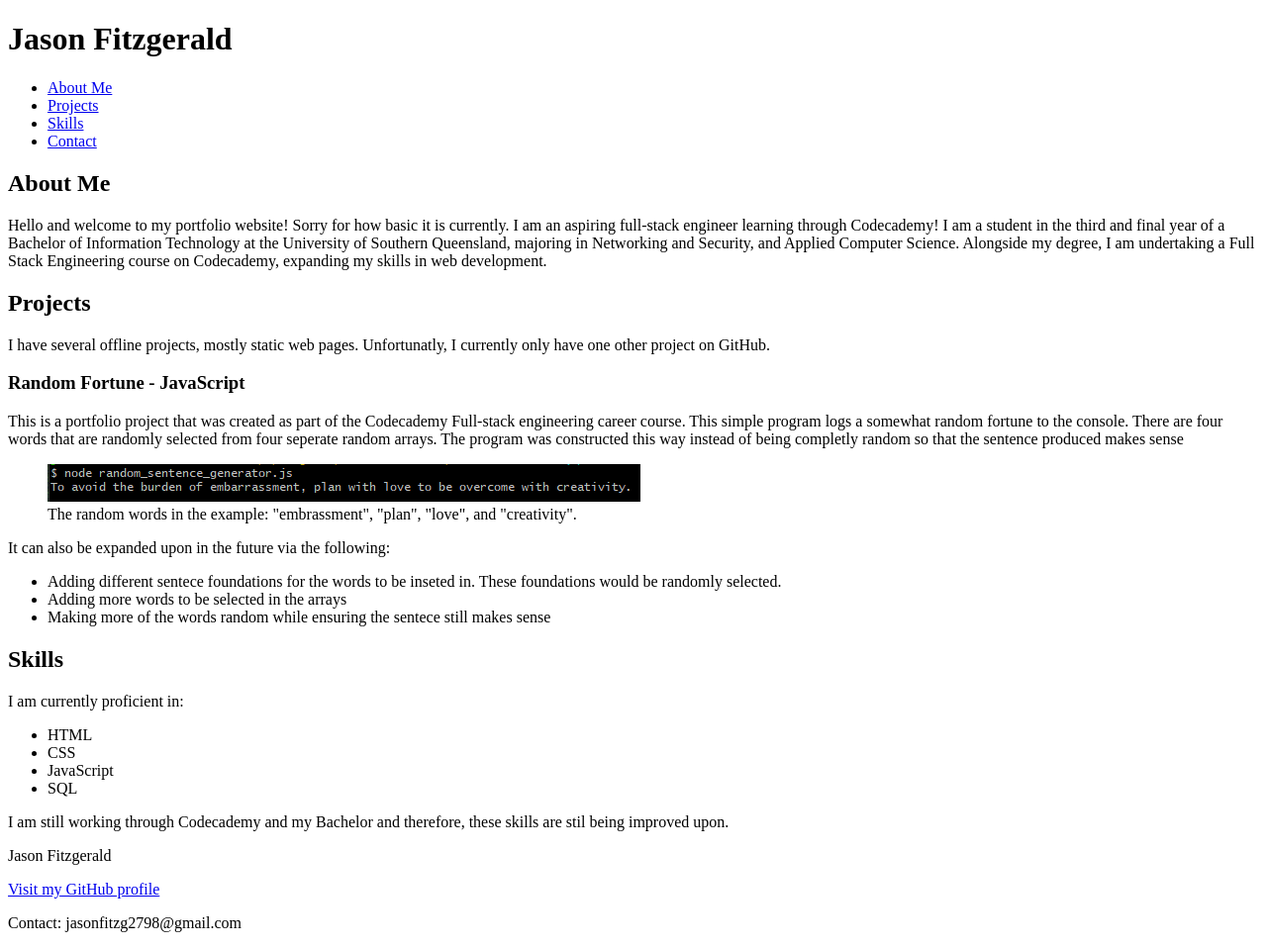
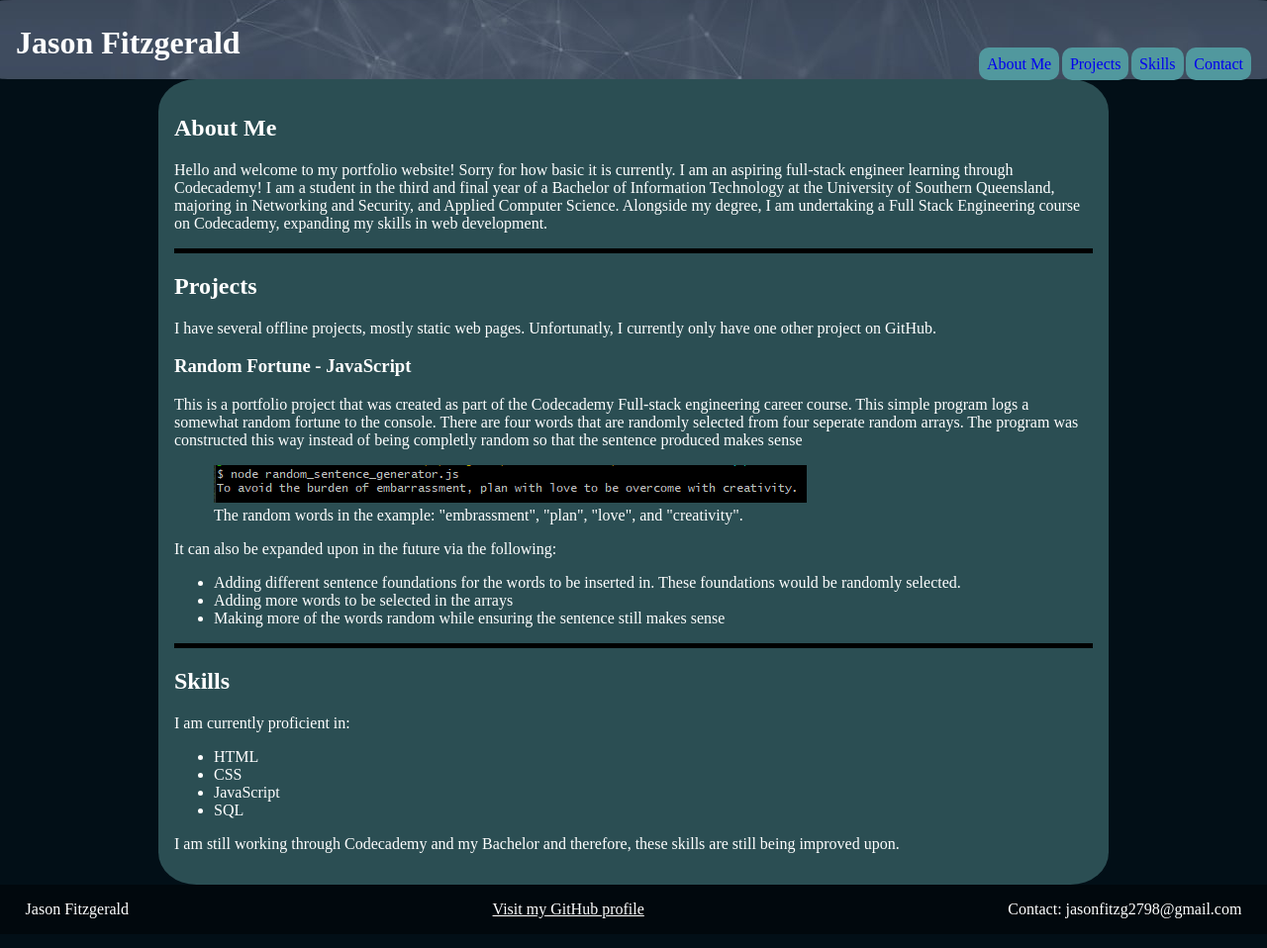
Before and after one commit to Jason-pixel425/jason-pixel425.github.io, a plain HTML site: page View/view.html in a window 1280 px wide. Shown: the whole page at 99% size. Drawn offline with Linux system fonts and the light colour scheme.

Commit message:
Finished most of the CSS, fixed some spelling mistakes in the HTML

```diff
--- a/CSS/styles.css
+++ b/CSS/styles.css
@@ -0,0 +1,120 @@
+* {
+    box-sizing: border-box;
+}
+
+body {
+    background-color: #020F17;
+    margin: 0;
+}
+
+.content {
+    background-color: #2B4E53;
+    width: 75%;
+    margin: 0 auto;
+    border-radius: 4%;
+    padding: 1rem;
+}
+
+header {
+    display: flex;
+    margin: 0;
+    padding: 0;
+    height: 5rem;
+    width: 100%;
+    margin: 0 auto;
+    background-color: #01080D;
+    border-radius: 1%;
+    background-image: url('../CSS/Images/banner-5185316_1280.jpg');
+    background-repeat: no-repeat;
+    background-size: cover;
+    background-position: center;
+    justify-content: space-between;
+
+}
+
+header h1 {
+    position: relative;
+    margin-left: 1rem;
+    padding-top: 0.2rem;
+    width: fit-content;
+    color: white;
+}
+
+nav {
+    align-self: flex-end;
+}
+
+nav ul {
+    display: flex;
+    width: 100%;
+    height: 100%;
+    justify-content: space-between;
+    padding: 0 1rem;
+    margin-right: 0.5rem;
+    align-items: flex-end;
+    margin-bottom: 0.4rem;
+    margin-top: 0;
+}
+
+nav ul li {
+    height: 75%;
+    list-style: none;
+
+}
+
+nav ul li a {
+    text-decoration: none;
+    background-color: #51989E;
+    padding: 0.5rem;
+    width: 6em;
+    margin: 0;
+    border-radius: 10px;
+}
+
+nav ul li a:visited {
+    background-color: #192F31;
+    color: rgb(196, 27, 238);
+}
+
+nav ul li a:hover {
+    background-color: #366468;
+    color: blue;
+}
+
+nav ul li a:active {
+    background-color: #234245;
+}
+
+/* main content */
+.content {
+    color: white;
+}
+
+.divider {
+    border-bottom: 5px solid black;
+}
+
+/* footer */
+footer {
+    width: 100%;
+    display: flex;
+    justify-content: space-between;
+    background-color: #01080D;
+    color: #fff;
+}
+
+footer .name {
+    padding-left: 2%;
+}
+
+footer .email {
+    padding-right: 2%;
+}
+
+footer p a {
+    color: white;
+}
+
+footer p a:visited {
+    color: white;
+}
--- a/View/view.html
+++ b/View/view.html
@@ -8,7 +8,8 @@
 </head>
 
 <body>
-    <header>
+    <header class="top">
+
         <h1>Jason Fitzgerald</h1>
         <nav>
             <ul>
@@ -19,6 +20,7 @@
             </ul>
         </nav>
     </header>
+    <div class="content">
         <section id="about" class="about">
             <h2>About Me</h2>
             <p>
@@ -31,8 +33,10 @@
                 my skills in web development.
             </p>
         </section>
+        <div class="divider"></div>
         <section id="projects" class="projects">
             <h2>Projects</h2>
+
             <p>I have several offline projects, mostly static web pages. Unfortunatly, I currently only have one other
                 project on GitHub.</p>
             <article class="fortuneProject">
@@ -55,13 +59,15 @@
                 </p>
 
                 <ul>
-                <li>Adding different sentece foundations for the words to be inseted in. These foundations would be
+                    <li>Adding different sentence foundations for the words to be inserted in. These foundations would
+                        be
                         randomly selected.</li>
                     <li>Adding more words to be selected in the arrays</li>
-                <li>Making more of the words random while ensuring the sentece still makes sense</li>
+                    <li>Making more of the words random while ensuring the sentence still makes sense</li>
                 </ul>
             </article>
         </section>
+        <div class="divider"></div>
         <section id="skills" class="skills">
             <h2>Skills</h2>
             <p>I am currently proficient in:</p>
@@ -71,15 +77,17 @@
                 <li>JavaScript</li>
                 <li>SQL</li>
             </ul>
-        <p>I am still working through Codecademy and my Bachelor and therefore, these skills are stil being improved
+            <p>I am still working through Codecademy and my Bachelor and therefore, these skills are still being
+                improved
                 upon.</p>
         </section>
+    </div>
 </body>
 
 <footer id="contact" class="contact">
-    <p>Jason Fitzgerald</p>
-    <p><a href="https://github.com/Jason-pixel425">Visit my GitHub profile</a></p>
-    <p>Contact: jasonfitzg2798@gmail.com</p>
+    <p class="name">Jason Fitzgerald</p>
+    <p><a href="https://github.com/Jason-pixel425" target="_blank">Visit my GitHub profile</a></p>
+    <p class="email">Contact: jasonfitzg2798@gmail.com</p>
 </footer>
 <script src="../JavaScript/javascript.js"></script>
 
```
Also changed, not shown: CSS/Images/banner-5185316_1280.jpg (added), CSS/Images/banner-5185316_1920.jpg (added), 1 other file. Lines whose indentation alone changed are shown as unchanged.
